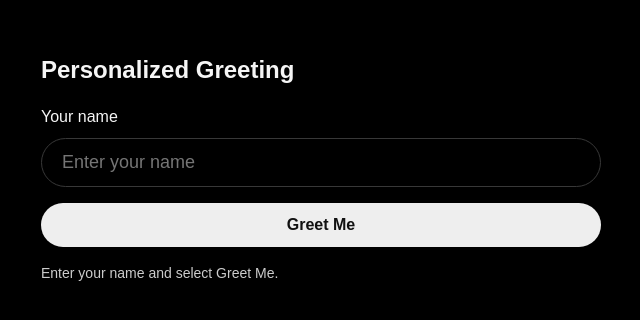
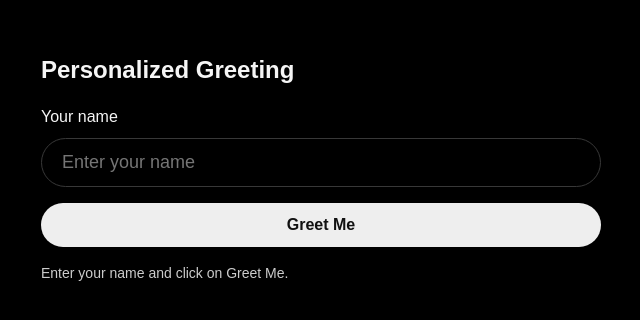
Before and after one commit to AwesomePrachi/javascript-practice, a plain HTML site: page 09-dom/practice/03-personalized-greeting/index.html in a window 1280 px wide. Shown: the part 230-550 px from the top of the page, 319-959 px from the left. Drawn offline with Linux system fonts and the light colour scheme.

Commit message:
feat: add personalized greeting DOM practice

```diff
--- a/09-dom/practice/03-personalized-greeting/index.html
+++ b/09-dom/practice/03-personalized-greeting/index.html
@@ -1,4 +1,3 @@
-
 <!DOCTYPE html>
 <html lang="en">
 <head>
@@ -29,7 +28,7 @@
         <p id="message" class="message" role="status"></p>
 
         <p class="hint">
-            Enter your name and select Greet Me.
+            Enter your name and click on Greet Me.
         </p>
     </main>
 </body>
--- a/09-dom/practice/03-personalized-greeting/script.js
+++ b/09-dom/practice/03-personalized-greeting/script.js
@@ -1,4 +1,3 @@
-
 const greetingForm = document.querySelector("#greetingForm");
 const nameInput = document.querySelector("#nameInput");
 const message = document.querySelector("#message");
--- a/09-dom/practice/03-personalized-greeting/style.css
+++ b/09-dom/practice/03-personalized-greeting/style.css
@@ -1,4 +1,3 @@
-
 * {
     box-sizing: border-box;
 }
```
